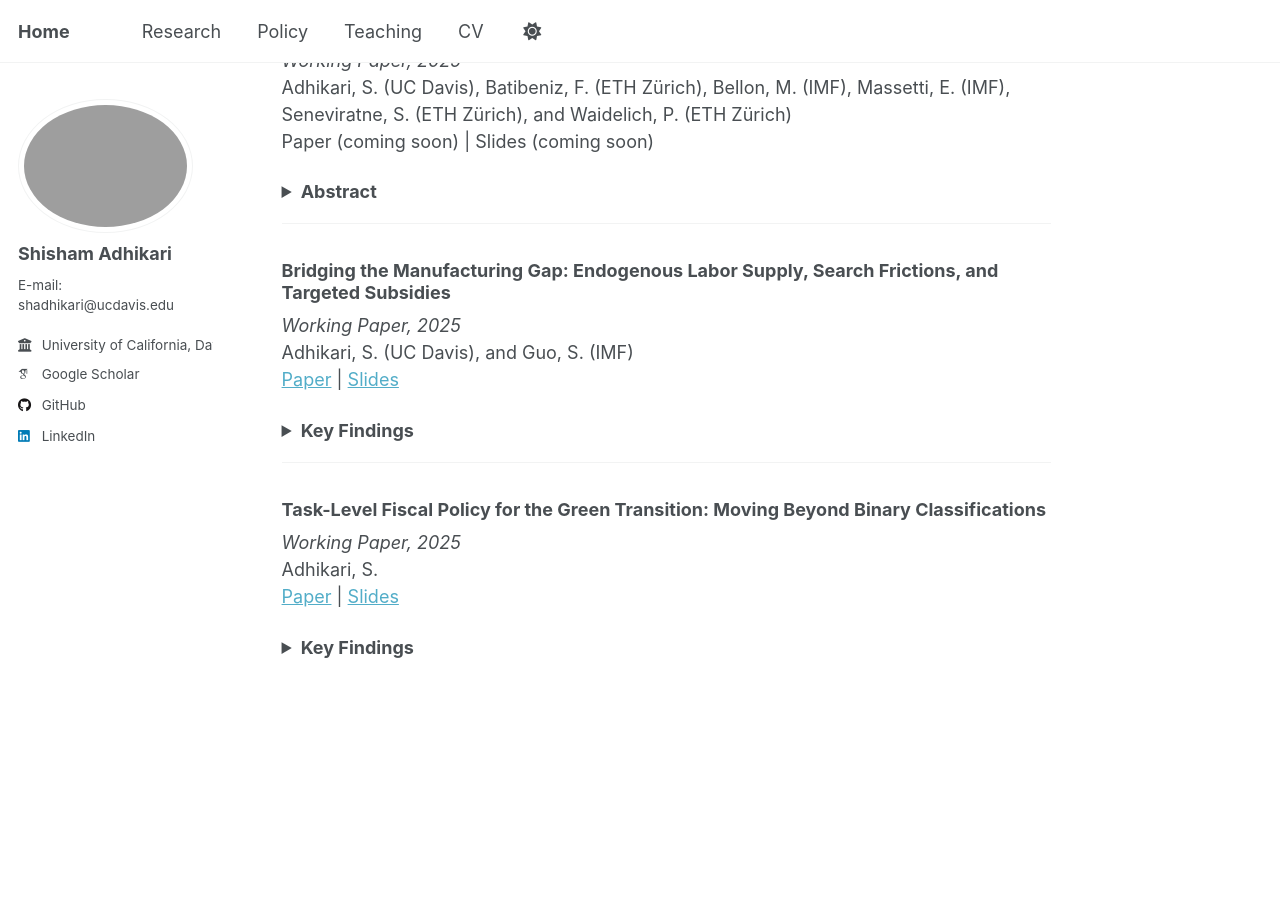
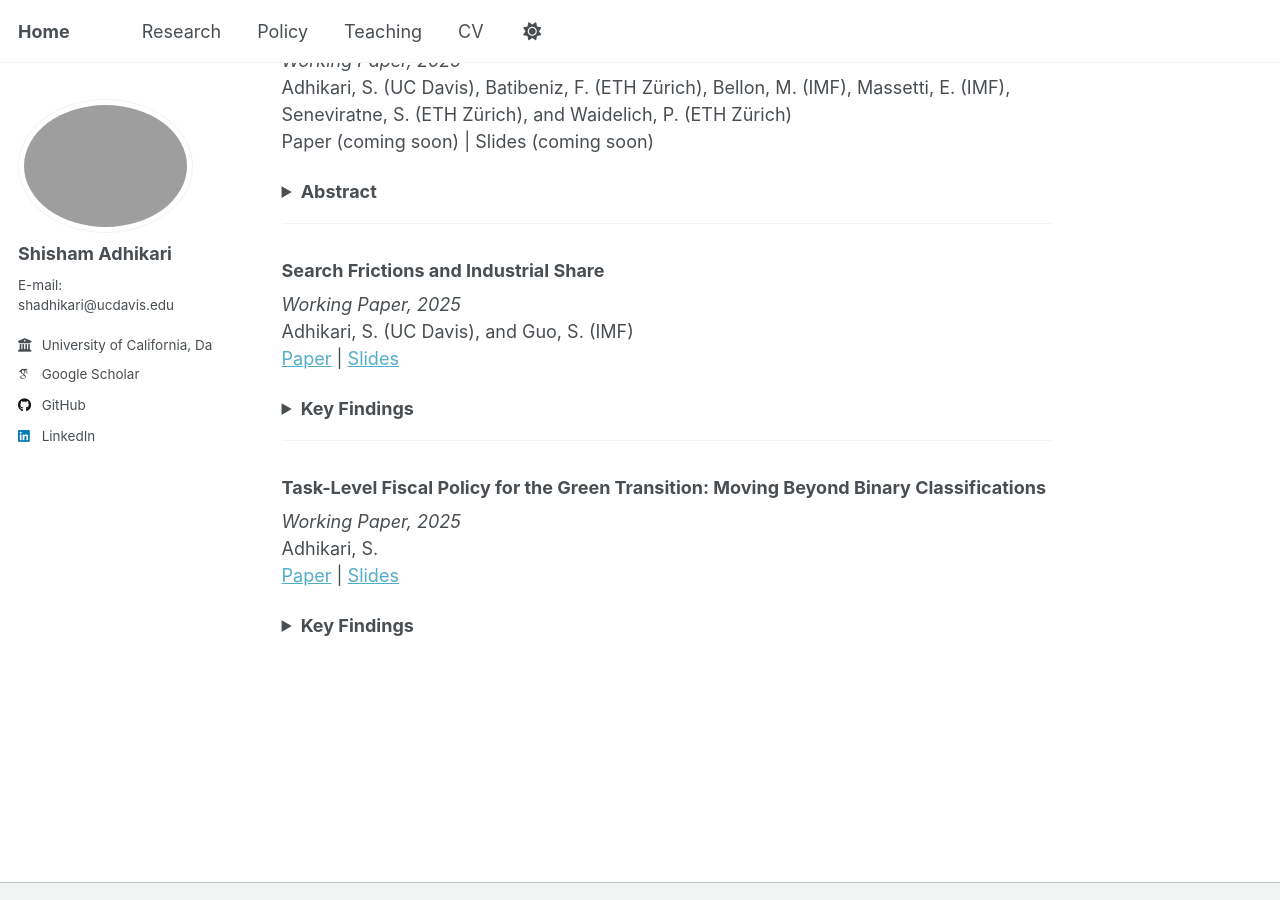
Before and after one commit to adhikars11/shadhikari, a Jekyll site: the page built from _pages/research.md, in a window 1280 px wide and 900 px high, scrolled down 738 px. Built offline with Jekyll 4.4.1, drawn with Linux system fonts in a browser that asks for light colours; some web fonts are replaced; part of the change alters nothing that is shown.

Commit message:
Update research.md

```diff
--- a/_pages/research.md
+++ b/_pages/research.md
@@ -50,17 +50,18 @@ A large empirical literature has linked weather shocks to GDP to estimate future
 
 ---
 
-### Bridging the Manufacturing Gap: Endogenous Labor Supply, Search Frictions, and Targeted Subsidies
+### Search Frictions and Industrial Share
 *Working Paper, 2025*
 Adhikari, S. (UC Davis), and Guo, S. (IMF)
 [Paper](#) | [Slides](#)
 <details><summary><strong>Key Findings</strong></summary>
 <ul>
-  <li><strong>Mechanism:</strong> Search frictions and endogenous skill choice create a coordination problem that depresses manufacturing labor supply below the efficient level.</li>
-  <li><strong>Impact:</strong> Correcting the distortion raises manufacturing’s share of the labor force by up to 3%, with the required subsidy equivalent to roughly 33% of the manufacturing wage.</li>
-  <li><strong>Budget:</strong> The policy’s fiscal cost is modest relative to sectoral wage bills, making it feasible for emerging‐economy governments.</li>
+  <li><strong>Mechanism:</strong> Capital-intensive manufacturing faces two inefficiencies: (i) a hold-up problem that discourages firm investment, and (ii) a search externality where workers’ entry raises vacancy creation but is not internalized.</li>
+  <li><strong>Impact:</strong> The decentralized equilibrium underinvests in capital and employs too few manufacturing workers. The social planner’s allocation delivers higher manufacturing output, though employment may be lower due to capital deepening.</li>
+  <li><strong>Policy:</strong> Efficient outcomes require a mix of instruments—capital tax credits, training subsidies, and vacancy license fees—financed at zero net fiscal cost. Both firms and workers must be subsidized to reach the first-best.</li>
 </ul>
 </details>
+
 
 ---
 
```
